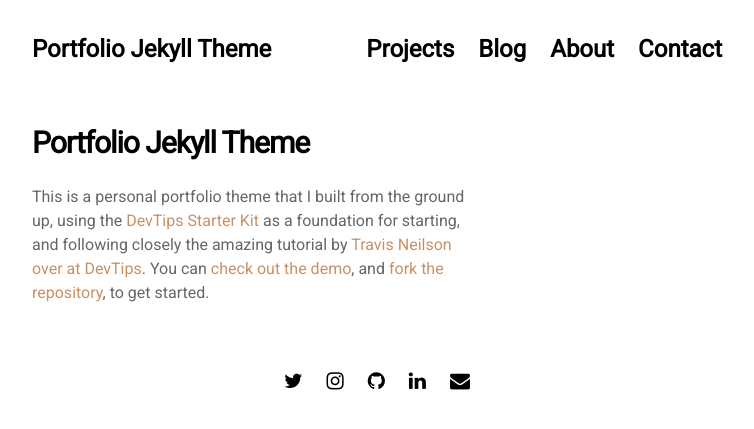
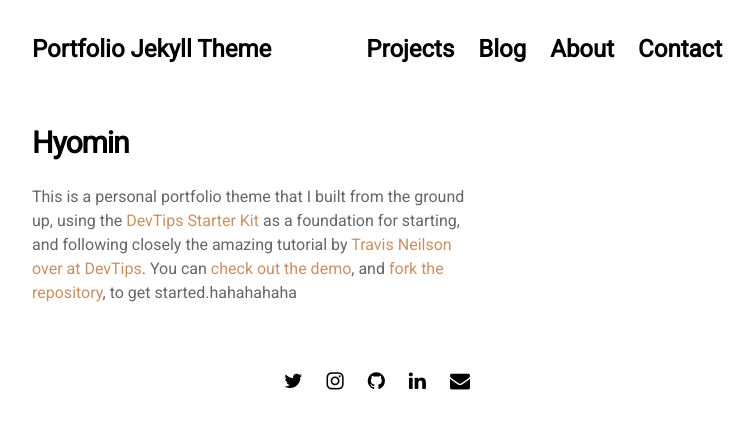
Before and after one commit to hyominhan/hyominhan.github.io, a Jekyll site: the page built from pages/about.md, in a window 1280 px wide. Shown: the top 429 px of the page, without its empty margins (263-1017 px from the left). Built offline with Jekyll 4.4.1, drawn with Linux system fonts in a browser that asks for light colours; nearby versions of some CDN libraries.

Commit message:
Update about.md

```diff
--- a/pages/about.md
+++ b/pages/about.md
@@ -4,6 +4,6 @@ title: About
 permalink: /about
 ---
 
-# Portfolio Jekyll Theme
+# Hyomin
 
-This is a personal portfolio theme that I built from the ground up, using the [DevTips Starter Kit](http://devtipsstarterkit.com/) as a foundation for starting, and following closely the amazing tutorial by [Travis Neilson over at DevTips](https://www.youtube.com/watch?v=T6jKLsxbFg4&list=PL0CB3OvPhDA_STygmp3sDenx3UpdOMk7P). You can [check out the demo](lenpaul.github.io/portfolio-jekyll-theme/), and [fork the repository](https://github.com/LeNPaul/portfolio-jekyll-theme/fork), to get started.
+This is a personal portfolio theme that I built from the ground up, using the [DevTips Starter Kit](http://devtipsstarterkit.com/) as a foundation for starting, and following closely the amazing tutorial by [Travis Neilson over at DevTips](https://www.youtube.com/watch?v=T6jKLsxbFg4&list=PL0CB3OvPhDA_STygmp3sDenx3UpdOMk7P). You can [check out the demo](lenpaul.github.io/portfolio-jekyll-theme/), and [fork the repository](https://github.com/LeNPaul/portfolio-jekyll-theme/fork), to get started.hahahahaha
```
